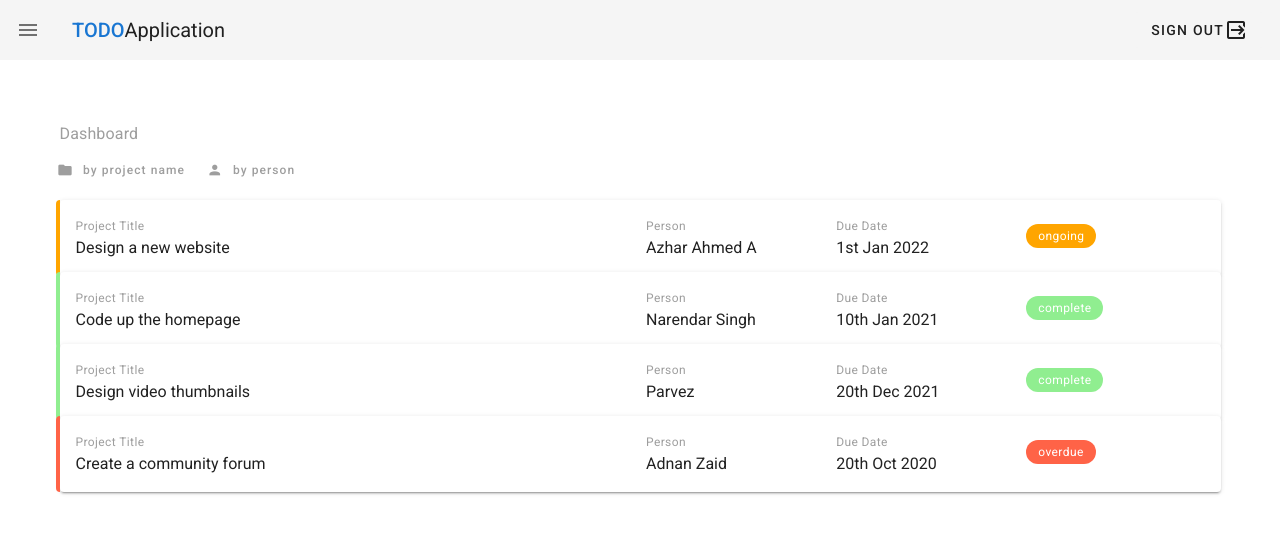
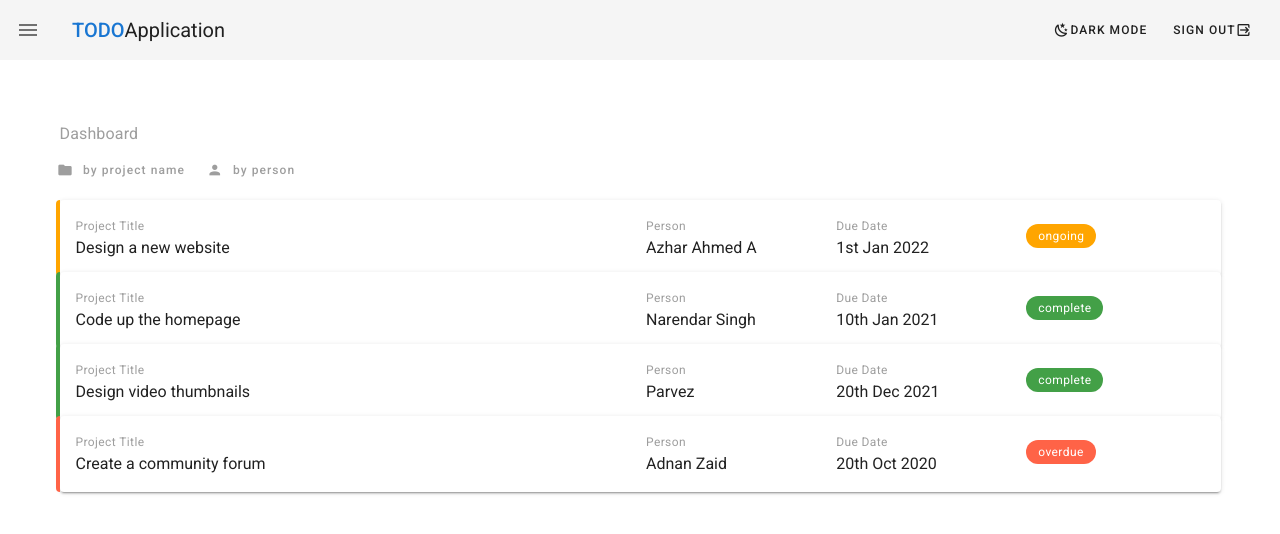
Before and after one commit to azharahmed-98/todo-app, a Vue app: page / in a window 1280 px wide. Shown: the top 534 px of the page. Built offline with nearby package versions, Linux system fonts and the light colour scheme.

Commit message:
Added the feature to switch to dark mode and changed the color of the project status chips.

```diff
--- a/src/components/Navbar.vue
+++ b/src/components/Navbar.vue
@@ -10,9 +10,27 @@
         <span>Application</span>
       </v-app-bar-title>
       <v-spacer></v-spacer>
-      <v-btn depressed>
-        Sign Out
-        <v-icon>
+      <v-tooltip bottom>
+        <template v-slot:activator="{ on }">
+          <v-btn text small @click="changeTheme()" v-on="on">
+            <v-icon v-if="$vuetify.theme.dark" small>
+              mdi-white-balance-sunny
+            </v-icon>
+            <v-icon v-if="!$vuetify.theme.dark" small>
+              mdi-weather-night
+            </v-icon>
+            <span class="hidden-sm-and-down">
+              {{ fetchTheme }}
+            </span>
+          </v-btn>
+        </template>
+        <span>Switch between Light and Dark Mode</span>
+      </v-tooltip>
+      <v-btn text small>
+        <span class="hidden-sm-and-down">
+          Sign Out
+        </span>
+        <v-icon small>
           mdi-logout-variant
         </v-icon>
       </v-btn>
@@ -27,6 +45,7 @@ export default {
   data() {
     return {
       showDrawerButton: this.navConfig.showDrawerButton,
+      theme: "",
     };
   },
   props: {
@@ -39,6 +58,21 @@ export default {
     toggleDrawer() {
       eventBus.$emit("appDrawerToggled");
     },
+    changeTheme() {
+      this.$vuetify.theme.dark = !this.$vuetify.theme.dark;
+    },
+  },
+  computed: {
+    fetchTheme() {
+      if (this.$vuetify.theme.dark) {
+        // eslint-disable-next-line vue/no-side-effects-in-computed-properties
+        this.theme = "Light Mode";
+      } else {
+        // eslint-disable-next-line vue/no-side-effects-in-computed-properties
+        this.theme = "Dark Mode";
+      }
+      return this.theme;
+    },
   },
 };
 </script>
--- a/src/views/Dashboard.vue
+++ b/src/views/Dashboard.vue
@@ -117,7 +117,7 @@ export default {
 
 <style scoped>
 .project.complete {
-  border-left: 4px solid lightgreen;
+  border-left: 4px solid #43A047;
 }
 
 .project.ongoing {
@@ -129,7 +129,7 @@ export default {
 }
 
 .v-chip.complete {
-  background: lightgreen !important;
+  background: #43A047 !important;
 }
 
 .v-chip.ongoing {
```
